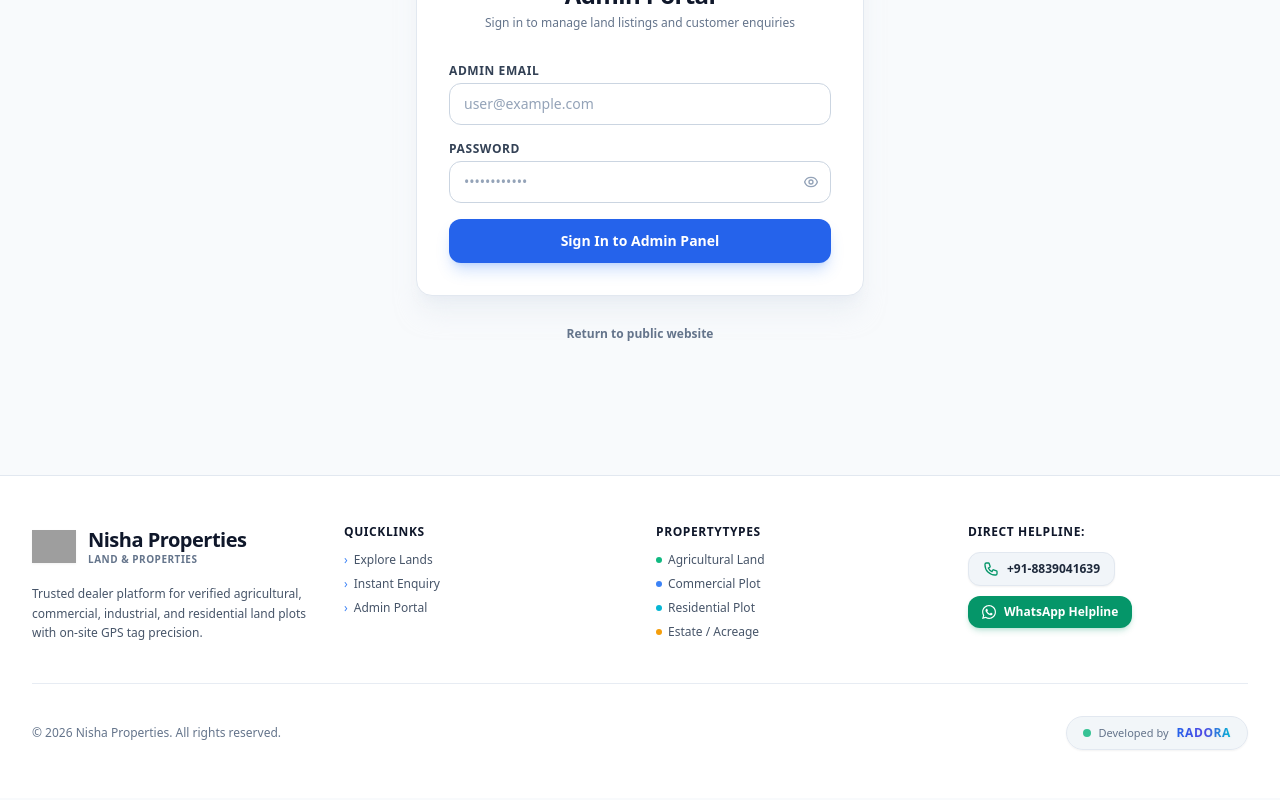
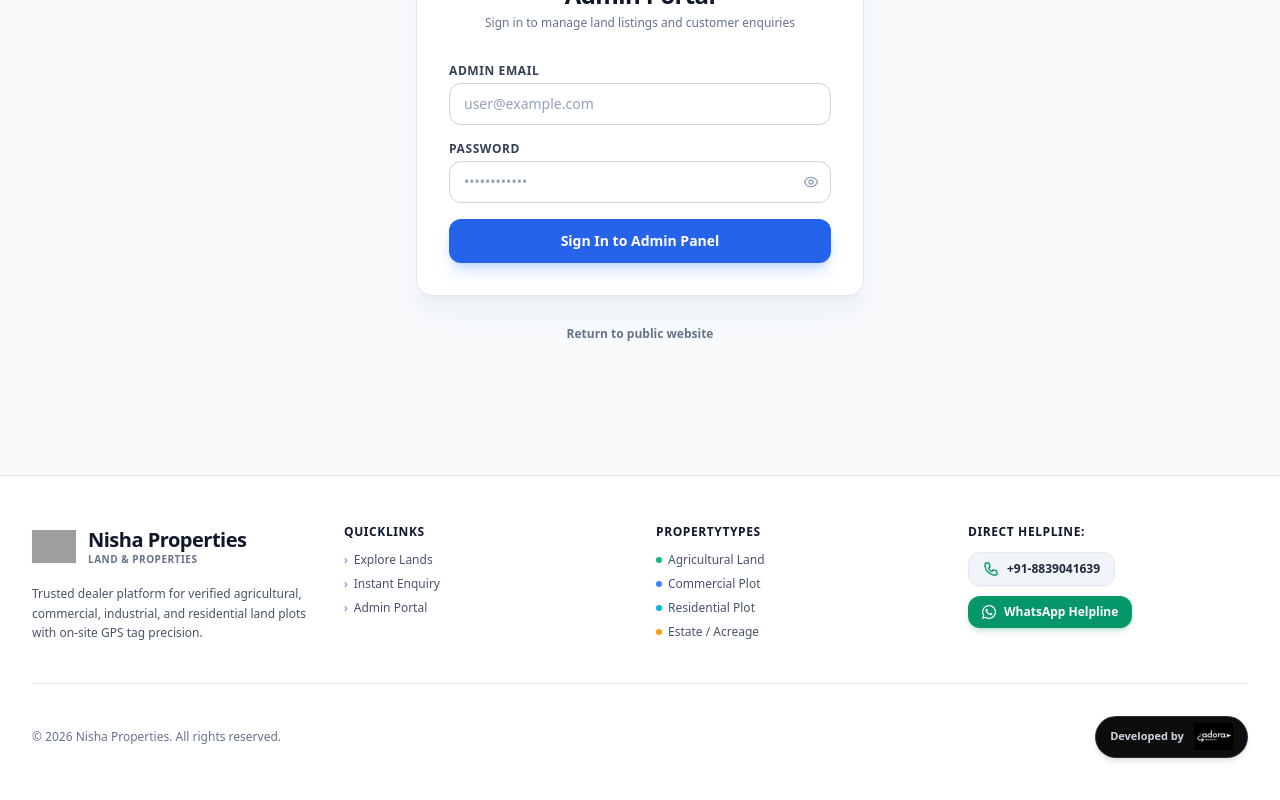
Before and after one commit to ikartikeyo/nishaproperties-client, a React (Vite) app: page /admin/login in a window 1280 px wide. Shown: the part 342-1142 px from the top of the page. Built offline with nearby package versions, Linux system fonts and the light colour scheme; no server answers; grey boxes are pictures that could not be loaded.

Commit message:
Update footer watermark with RadorA official company logo image

```diff
--- a/src/components/Footer.tsx
+++ b/src/components/Footer.tsx
@@ -137,16 +137,20 @@ const Footer: React.FC = () => {
             © {new Date().getFullYear()} {t("brandName")}. All rights reserved.
           </div>
 
-          {/* RadorA Company Watermark */}
+          {/* RadorA Company Logo Watermark */}
           <div className="flex items-center gap-2 group">
-            <div className="flex items-center gap-2 px-4 py-2 rounded-full bg-slate-100/90 dark:bg-slate-900/90 border border-slate-200 dark:border-slate-800 backdrop-blur-md shadow-sm transition-all duration-300 hover:border-blue-500/50 hover:shadow-md hover:scale-[1.02]">
-              <span className="w-2 h-2 rounded-full bg-emerald-500 animate-pulse"></span>
-              <span className="text-[11px] font-medium text-slate-500 dark:text-slate-400">
+            <div className="flex items-center gap-2.5 px-3.5 py-1.5 rounded-full bg-black/95 dark:bg-black/90 border border-slate-700/70 dark:border-slate-800 backdrop-blur-md shadow-md transition-all duration-300 hover:border-blue-500/60 hover:shadow-lg hover:scale-[1.02]">
+              <span className="text-[11px] font-semibold text-slate-300">
                 Developed by
               </span>
-              <span className="text-xs font-black tracking-wider uppercase text-transparent bg-clip-text bg-gradient-to-r from-blue-600 via-indigo-600 to-cyan-500 dark:from-blue-400 dark:via-indigo-300 dark:to-cyan-400 drop-shadow-sm">
-                RadorA
-              </span>
+              <img
+                src="/radora-logo.png"
+                alt="RadorA - Building What's Next"
+                className="h-6 sm:h-7 w-auto object-contain shrink-0"
+                onError={(e) => {
+                  (e.target as HTMLImageElement).src = "https://res.cloudinary.com/dae4jpydb/image/upload/v1787301477754/radora_logo.png";
+                }}
+              />
             </div>
           </div>
         </div>
```
Also changed, not shown: public/radora-logo.png (added), src/assets/radora-logo.png (added).
